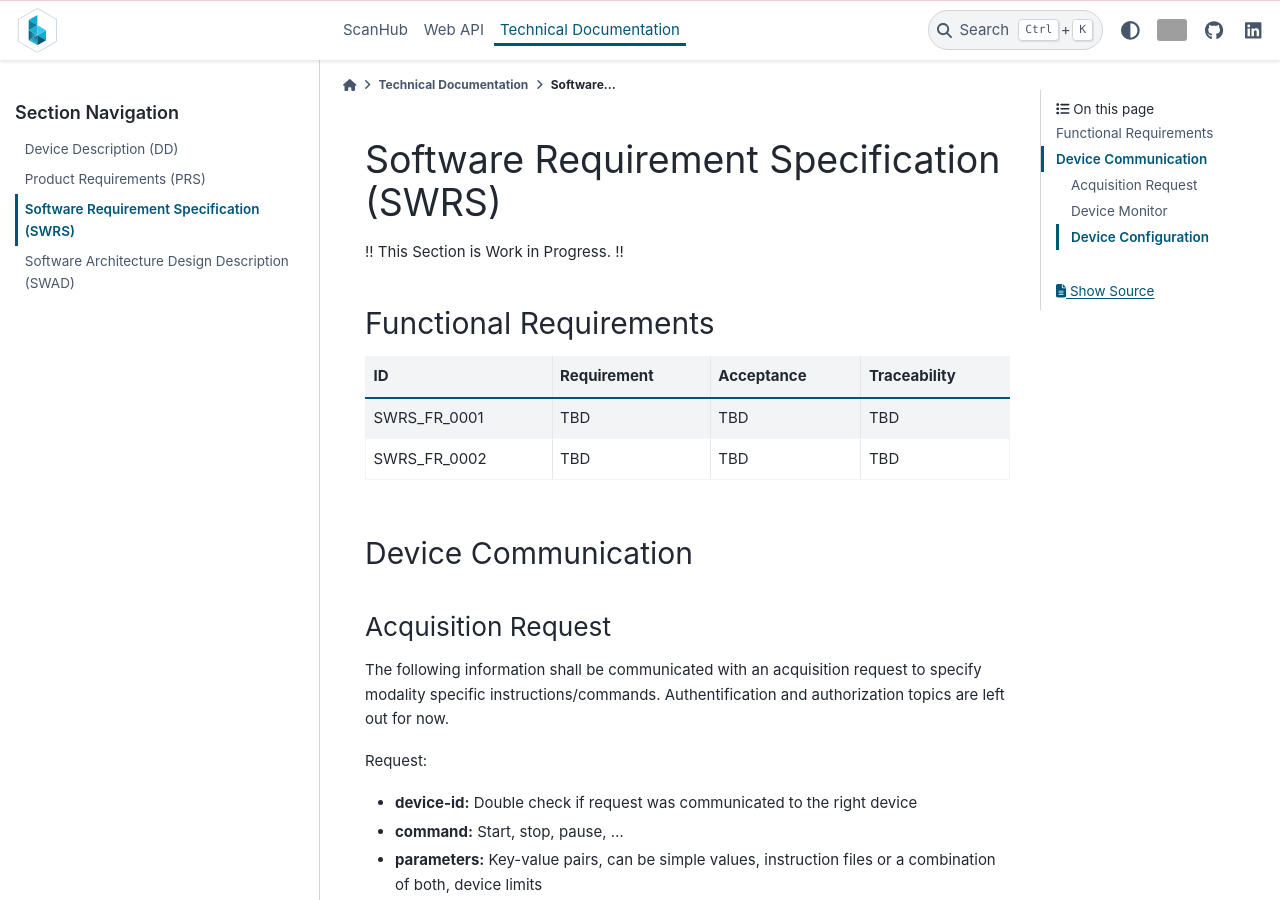
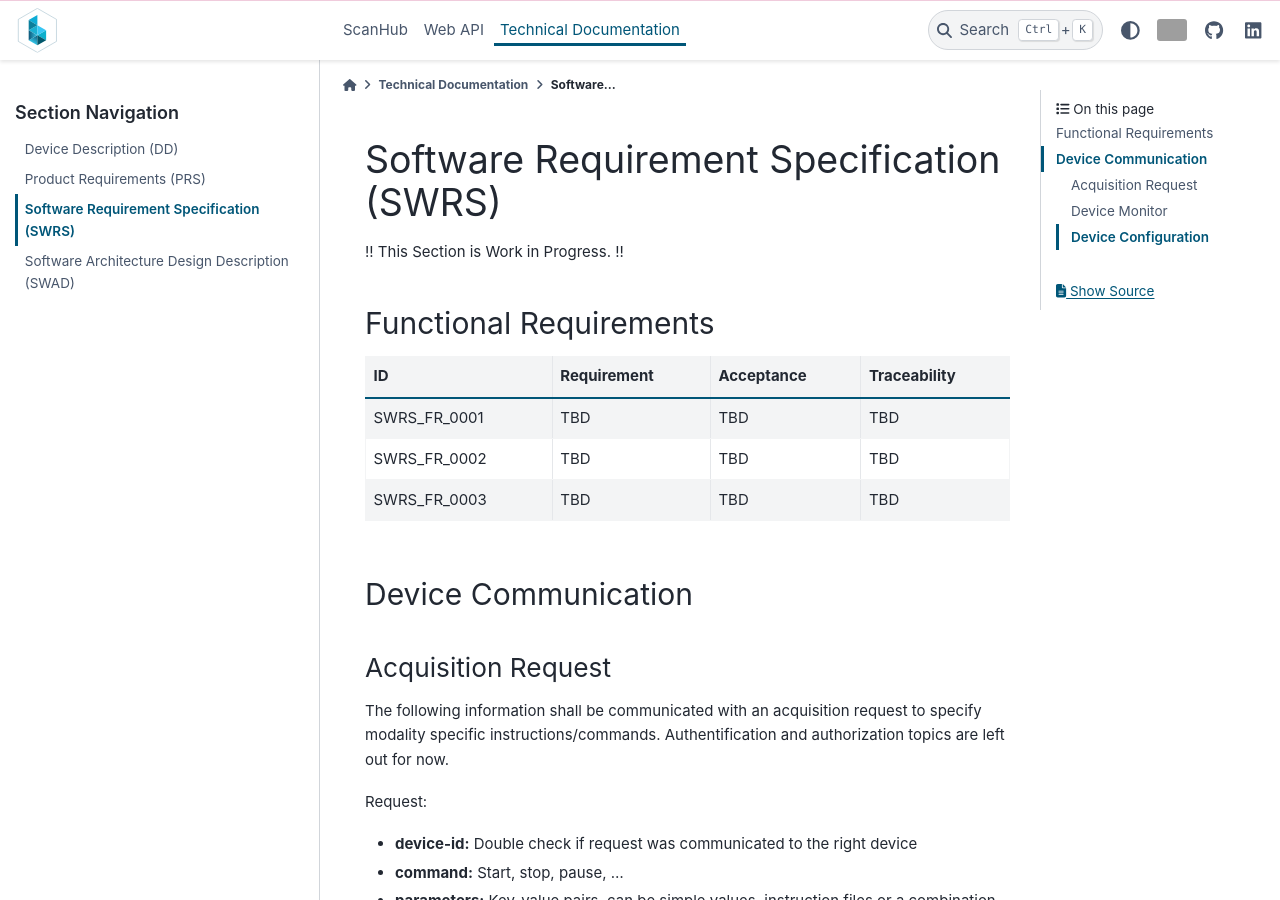
Before and after one commit to brain-link/scanhub, a Sphinx documentation site: the page built from docs/source/techdoc_swrs.rst, in a window 1280 px wide and 900 px high. Built offline with Sphinx 7.4.7 and the PyData theme 0.15.4, drawn with Linux system fonts in a browser that asks for light colours; grey boxes are pictures that could not be loaded.

Commit message:
Update techdoc_swrs.rst

```diff
--- a/docs/source/techdoc_swrs.rst
+++ b/docs/source/techdoc_swrs.rst
@@ -13,7 +13,8 @@ Functional Requirements
 +--------------+-------------+------------+--------------+
 | SWRS_FR_0002 | TBD         | TBD        | TBD          |
 +--------------+-------------+------------+--------------+
-
+| SWRS_FR_0003 | TBD         | TBD        | TBD          |
++--------------+-------------+------------+--------------+
 
 Device Communication
 ====================
```
